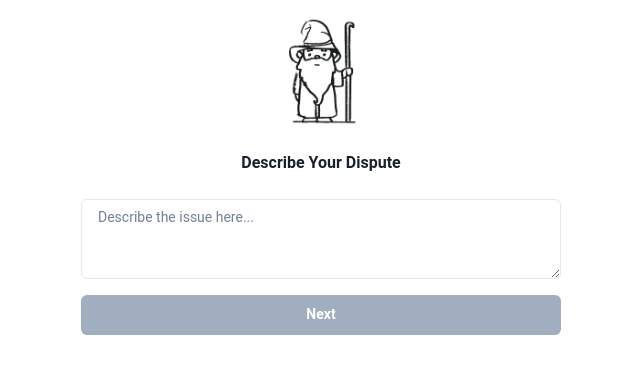
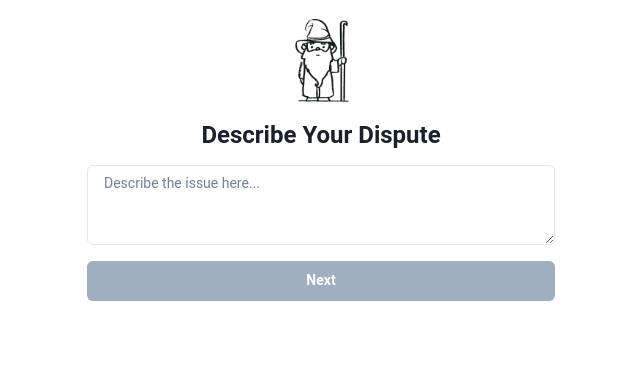
Before and after one commit to emmanasseri/my-own-words, a React (Create React App) app: page /#/dispute in a window 1280 px wide. Shown: the top 374 px of the page, without its empty margins (319-959 px from the left). Built offline with nearby package versions, Linux system fonts and the light colour scheme.

Commit message:
formatting changes

```diff
--- a/src/components/Disputes/AdditionalDisputeDetails.tsx
+++ b/src/components/Disputes/AdditionalDisputeDetails.tsx
@@ -18,7 +18,7 @@ const AdditionalDisputeDetails: React.FC = () => {
       display="flex"
       flexDirection="column"
       alignItems="center"
-      width="80%"
+      width="100%"
       gap={4}
     >
       {/* First IP Asset ID Input */}
--- a/src/components/Disputes/ConfidenceScore.tsx
+++ b/src/components/Disputes/ConfidenceScore.tsx
@@ -1,5 +1,7 @@
 import React from "react";
 import { CircularProgressbar, buildStyles } from "react-circular-progressbar";
+import { Box } from "@chakra-ui/react";
+import theme from "../../theme";
 import "react-circular-progressbar/dist/styles.css";
 
 /*
@@ -85,7 +87,9 @@ const ConfidenceScore: React.FC = () => {
   const percentage = 42; // Hardcoded for now, will be a variable later
 
   return (
-    <div style={{ width: "150px", height: "150px" }}>
+    <Box
+      overflow="hidden"
+    >
       <CircularProgressbar
         value={percentage}
         text={`${percentage}%`}
@@ -96,7 +100,7 @@ const ConfidenceScore: React.FC = () => {
           backgroundColor: "#f8f9fa",
         })}
       />
-    </div>
+    </Box>
   );
 };
 
--- a/src/pages/AIAnalysis.tsx
+++ b/src/pages/AIAnalysis.tsx
@@ -19,7 +19,6 @@ const AIAnalysis: React.FC = () => {
 
   return (
     <Box
-      p={6}
       width={theme.views.expandedView.width}
       height={theme.views.expandedView.height}
       mx="auto"
@@ -37,7 +36,7 @@ const AIAnalysis: React.FC = () => {
       />
 
       {/* Circular Progress Bar */}
-      <Box width="170px" height="170px">
+      <Box width="150px" height="150px">
         <ConfidenceScore />
       </Box>
 
--- a/src/pages/Dispute.tsx
+++ b/src/pages/Dispute.tsx
@@ -10,14 +10,12 @@ const Dispute = () => {
   const navigate = useNavigate();
 
   return (
-    <Flex
-      minWidth={theme.views.smallView.width}
-      maxHeight={theme.views.smallView.height}
-    >
     <Box
       p={4}
-      //width={theme.views.expandedView.width}
-      //maxHeight={theme.views.expandedView.height}
+      width={theme.views.expandedView.width}
+      height={theme.views.expandedView.height}
+      maxHeight={theme.views.expandedView.height}
+      overflow="hidden"
       mx="auto"
       display="flex"
       flexDirection="column"
@@ -25,10 +23,10 @@ const Dispute = () => {
       gap={2}
     >
       {/* Image at the top */}
-      <Image src="/images/wizard.gif" alt="Dispute" maxH="50%" maxW="50%" mb={4} />
+      <Image src="/images/wizard.gif" alt="Dispute" maxH="30%" maxW="85%" mb={1} />
 
       {/* Title below the image */}
-      <Text fontSize="1xl" fontWeight="bold" mb={4}>
+      <Text fontSize="2xl" fontWeight="bold" mb={1}>
         {step === 1 ? "Describe Your Dispute" : "Enter IP Asset IDs"}
       </Text>
 
@@ -36,7 +34,6 @@ const Dispute = () => {
       {step === 1 && <InitialDisputeDescription onNext={() => setStep(2)} />}
       {step === 2 && <AdditionalDisputeDetails />}
     </Box>
-    </Flex>
   );
 };
 
--- a/src/theme.ts
+++ b/src/theme.ts
@@ -16,7 +16,7 @@ const theme = extendTheme({
     },
     expandedView: {
       width: "500px",
-      height: "650px",
+      height: "327px",
     },
     pageView: {
       width: "565px",
```
